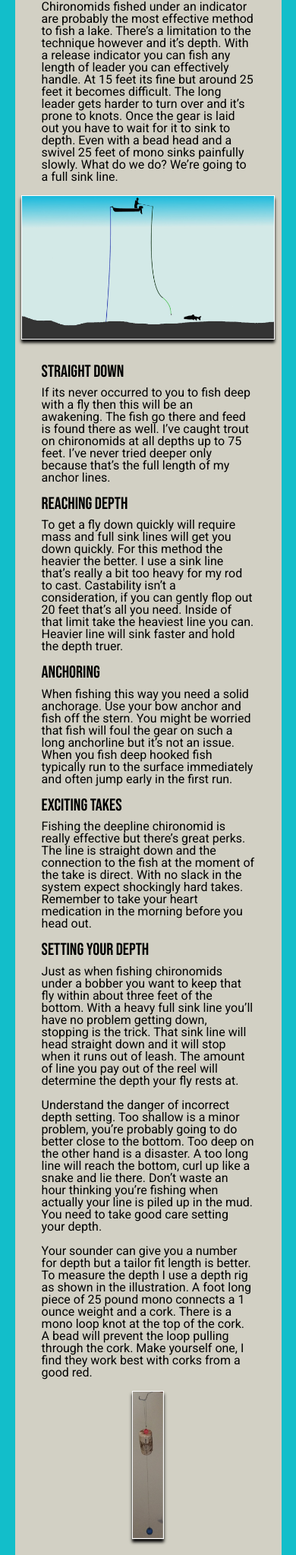
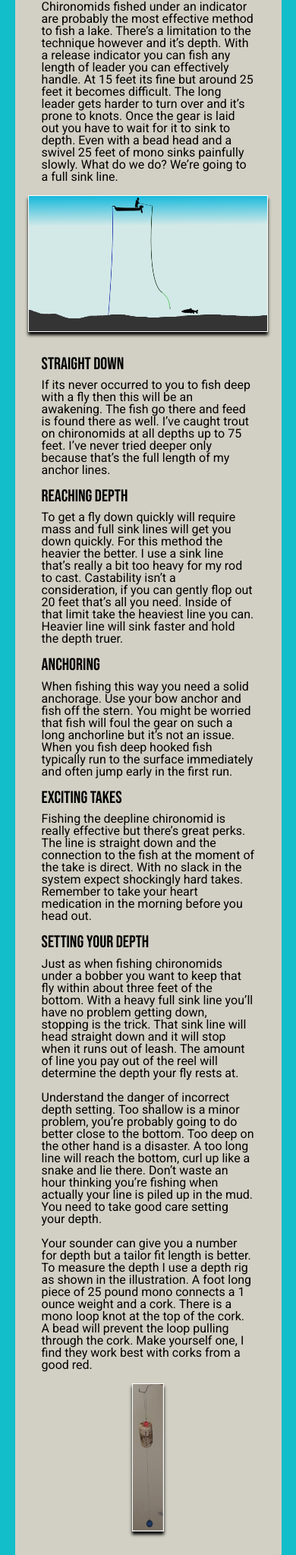
Before and after one commit to Ryan-Cross/stillwater, a Flask app: page /fishing_deep in a window 390 px wide. Shown: the part 400-2447 px from the top of the page at 76% size. Run offline with Flask 2, Linux system fonts and the light colour scheme.

Commit message:
fix pics on deep

```diff
--- a/SWTApp/static/deep.css
+++ b/SWTApp/static/deep.css
@@ -115,22 +115,28 @@ h2{
 }
 
 /*thephotographs*/
-.snapsdiv{
-    display: flex;
-    justify-content: center;
-    margin-bottom: 2rem;
-}
+/*.snapsdiv{*/
+/*    display: flex;*/
+/*    justify-content: center;*/
+/*    */
+/*    width: 60%;    */
+/*}*/
 .snaps{
-    width: 70%;
+    display:block;
+    width: 50%;
+    height: auto;
+    margin: 0 auto 2rem auto;
     box-sizing: border-box;
     border: .5vw solid white;
     box-shadow: 0px 1vw 1vw rgba(0, 0, 0, 2);
 }
 .smallsnaps{
+    display:block;
     max-height: 50vw;
     box-sizing: border-box;
     border: .5vw solid white;
     box-shadow: 0px 1vw 1vw rgba(0, 0, 0, 2);
+    margin: 0 auto 2rem auto;
 }
 .lefttilt{
     transform: rotate(-1deg);
@@ -183,6 +189,9 @@ h2{
     #logo{
         height: 35vw;
     }
+    .snaps{
+        width: 60%;
+    }
 }
 
 @media screen and (max-width:999px) {
@@ -193,7 +202,7 @@ h2{
         height: 45vw;
     }
     .snaps{
-        width: 70%;
+        width: 80%;
     }
     section{
         max-width: 90%;
@@ -237,6 +246,6 @@ h2{
         flex-flow: column;
     }
     .snaps{
-        width: 95%;
+        width: 90%;
     }
 }
--- a/SWTApp/static/indicator.css
+++ b/SWTApp/static/indicator.css
@@ -124,7 +124,7 @@ h2{
 /*}*/
 .snaps{
     display:block;
-    width: 40%;
+    width: 50%;
     height: auto;
     margin: 0 auto 2rem auto;
     box-sizing: border-box;
```
